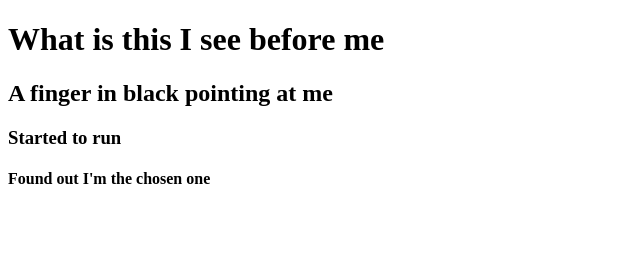
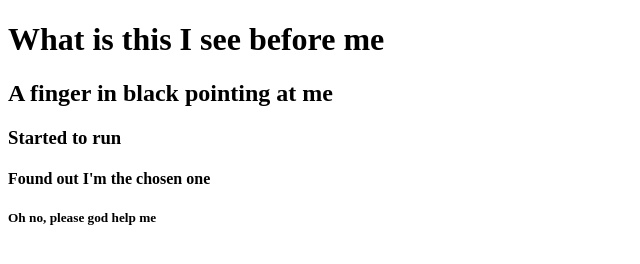
Before and after one commit to mlshohet/typescript, a plain HTML site: page index.html in a window 1280 px wide. Shown: the whole page, without its empty margins (0-640 px from the left). Drawn offline with Linux system fonts and the light colour scheme.

Commit message:
Write please god help me
This is the next lyric line of the song, os had to be written there

```diff
--- a/index.html
+++ b/index.html
@@ -9,6 +9,7 @@
 	<h2>A finger in black pointing at me</h2>
 	<h3>Started to run</h3>
 	<h4>Found out I'm the chosen one</h4>
+	<h5>Oh no, please god help me</h5>
 
 </body>
 </html>
```
